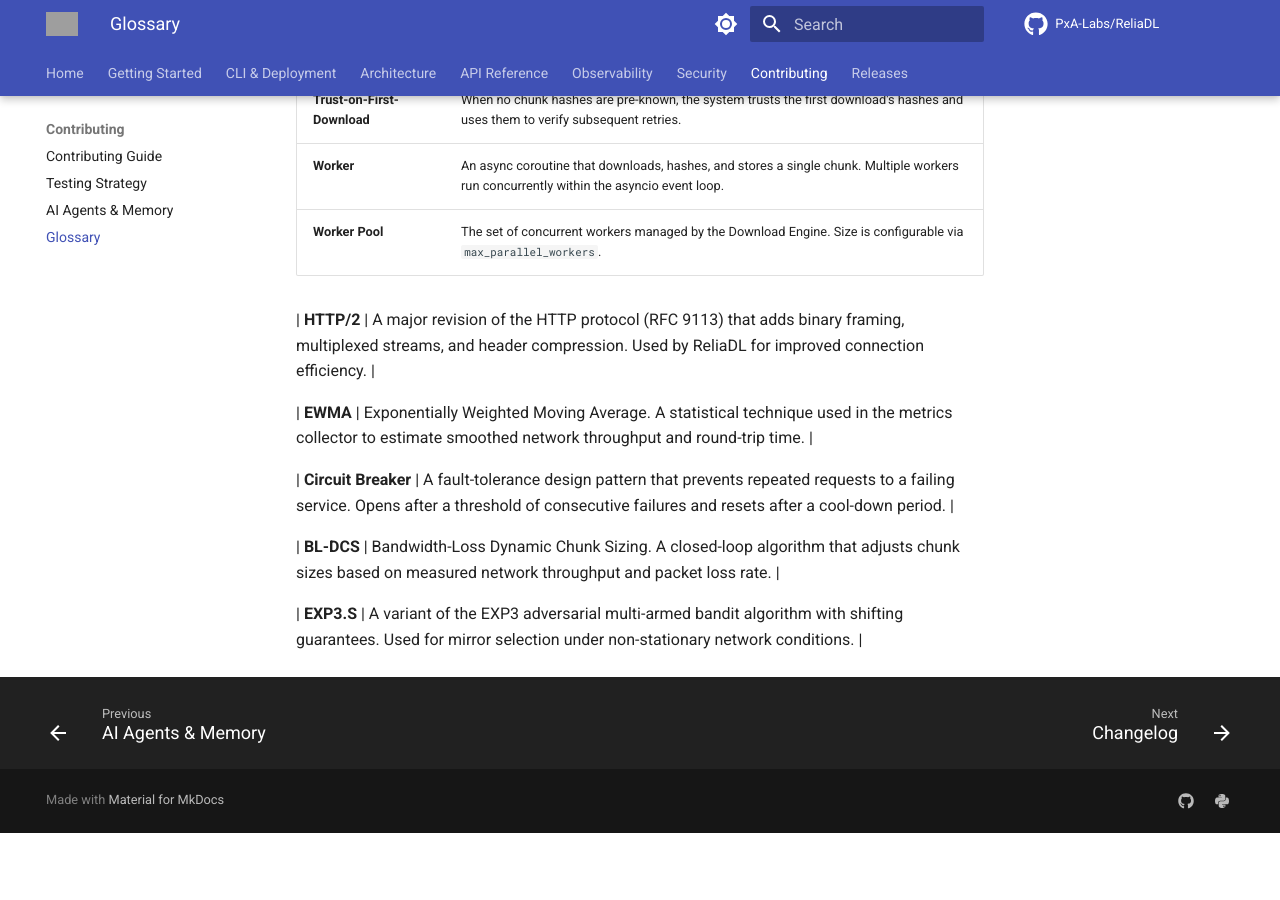
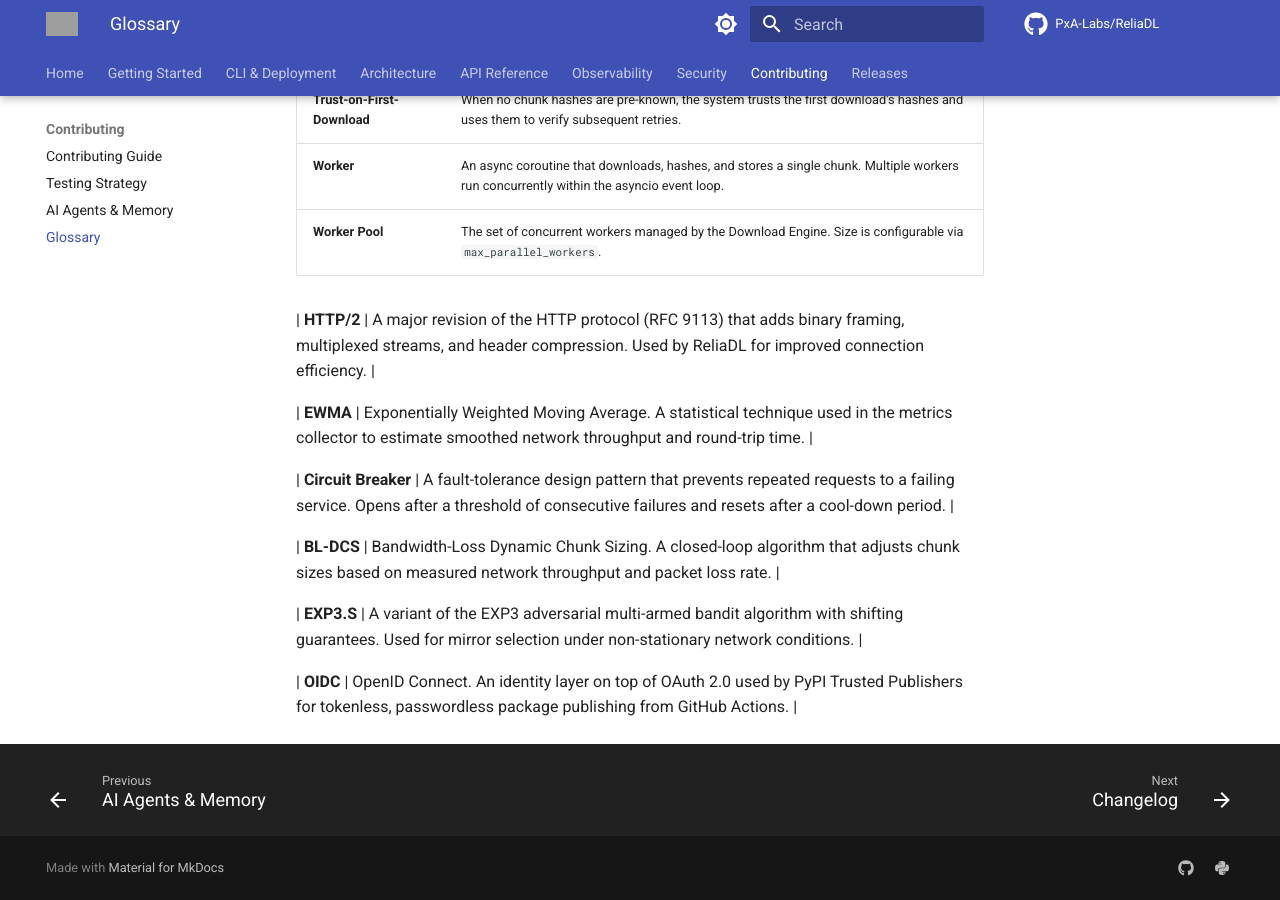
Before and after one commit to PxA-Labs/ReliaDL, an MkDocs documentation site: the page built from docs/GLOSSARY.md, in a window 1280 px wide and 900 px high, scrolled down 3909 px. Built offline with MkDocs 1.6.1 and Material for MkDocs 9.7.7, drawn with Linux system fonts in a browser that asks for light colours; comment, search, counter and statistics services are not loaded; the version menu is left out; before the commit the page ends 4742 px from its top, so only the background shows below that; grey boxes are pictures that could not be loaded.

Commit message:
docs: add OIDC definition to glossary

```diff
--- a/docs/GLOSSARY.md
+++ b/docs/GLOSSARY.md
@@ -73,3 +73,5 @@
 | **BL-DCS** | Bandwidth-Loss Dynamic Chunk Sizing. A closed-loop algorithm that adjusts chunk sizes based on measured network throughput and packet loss rate. |
 
 | **EXP3.S** | A variant of the EXP3 adversarial multi-armed bandit algorithm with shifting guarantees. Used for mirror selection under non-stationary network conditions. |
+
+| **OIDC** | OpenID Connect. An identity layer on top of OAuth 2.0 used by PyPI Trusted Publishers for tokenless, passwordless package publishing from GitHub Actions. |
```
